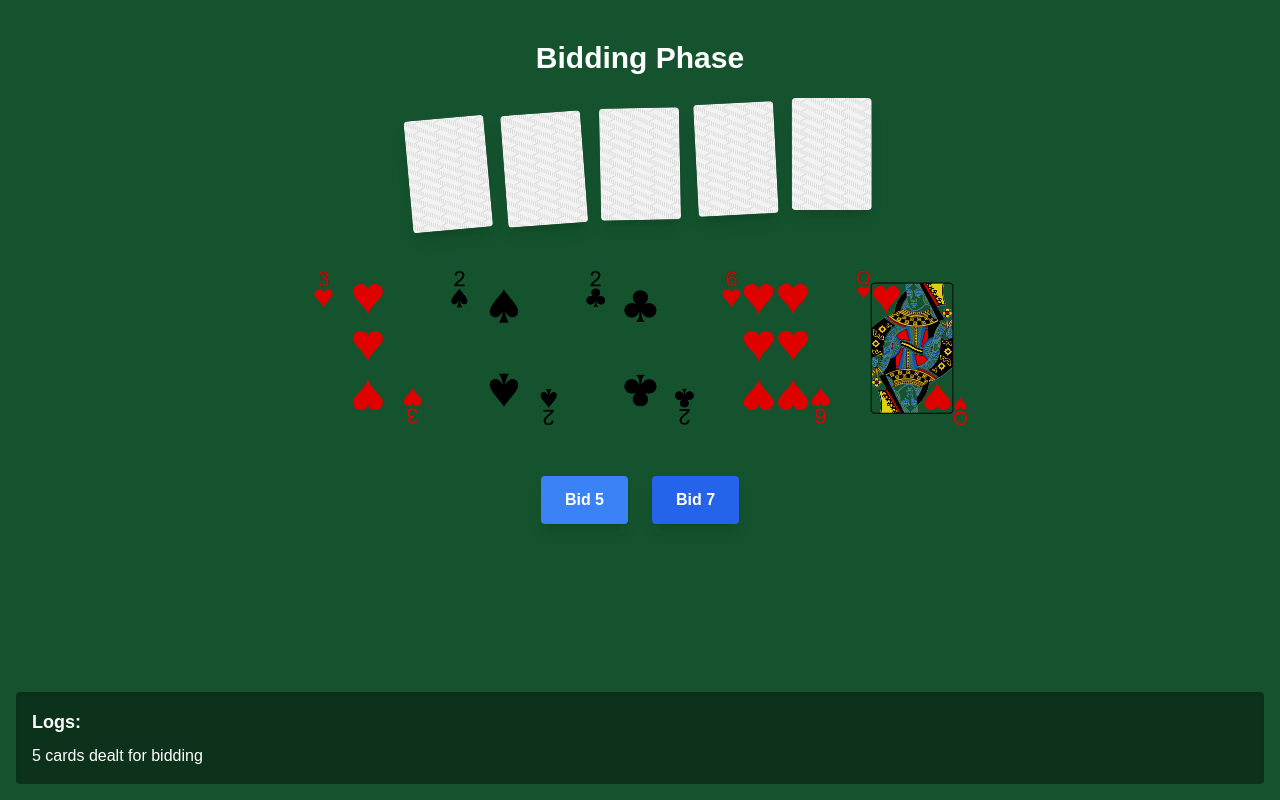
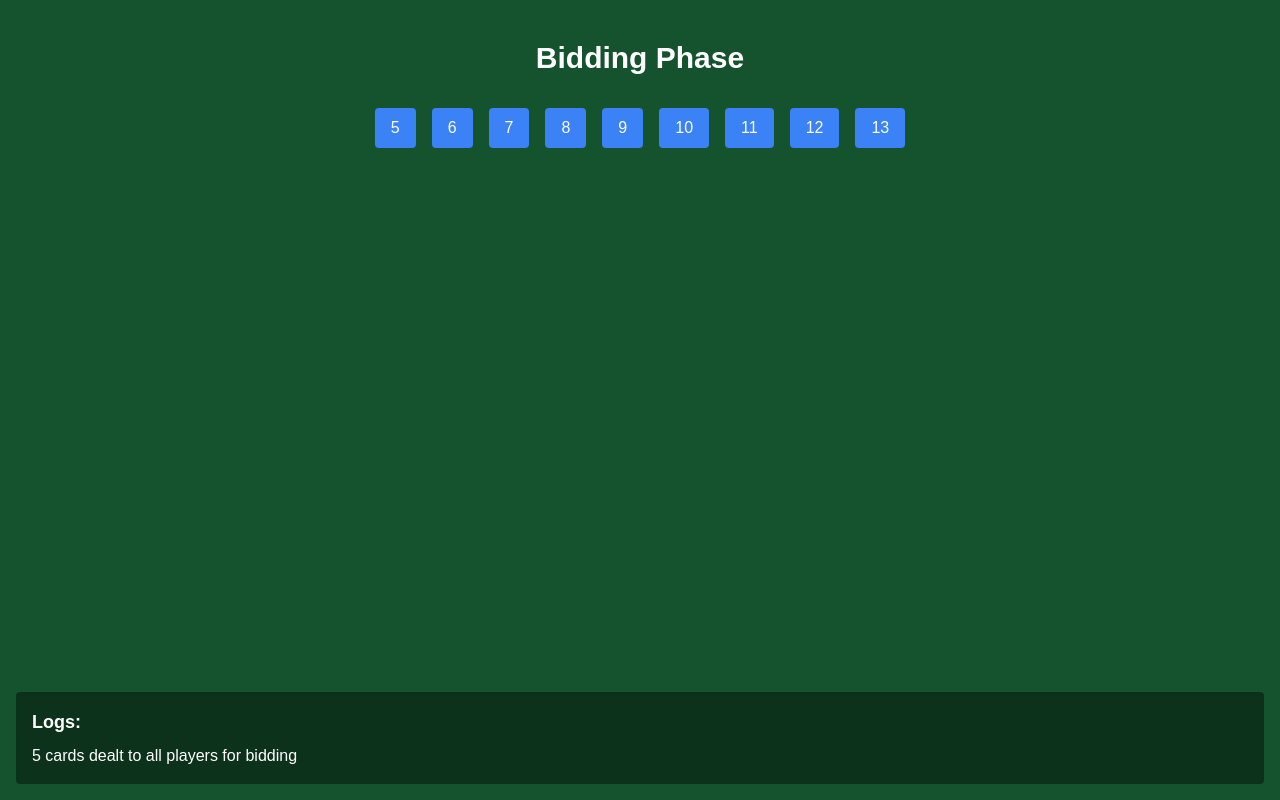
Before and after one commit to RanaAhmedEmon/Dak-Spades, a React (Vite) app: page / in a window 1280 px wide. Both pictures are taken after a click on the button "Start Round". Built offline with nearby package versions, Linux system fonts and the light colour scheme.

Commit message:
Update App.jsx

```diff
--- a/src/App.jsx
+++ b/src/App.jsx
@@ -11,7 +11,7 @@ function makeDeck() {
   return deck;
 }
 
-// Shuffle
+// Shuffle deck
 function shuffle(arr) {
   const a = arr.slice();
   for(let i=a.length-1;i>0;i--){
@@ -21,44 +21,42 @@ function shuffle(arr) {
   return a;
 }
 
-// Card Value for AI
+// Card value for AI evaluation
 function cardValue(card){
   return RANKS.indexOf(card.rank);
 }
 
-// AI choose bid
+// AI chooses bid
 function aiChooseBid(hand, defaultCall){
   const highCount = hand.filter(c=>["A","K","Q","J","10"].includes(c.rank)).length;
   const spadesCount = hand.filter(c=>c.suit==="S").length;
-  let estimate = Math.floor((highCount+spadesCount)/2);
+  let estimate = Math.floor((highCount + spadesCount)/2);
   estimate = Math.max(estimate, defaultCall);
   return Math.min(13, estimate);
 }
 
-// AI choose trump
+// AI chooses trump
 function aiChooseTrump(hand){
-  const scores={}; SUITS.forEach(s=>scores[s]=0);
-  hand.forEach(c=>{const val=cardValue(c); scores[c.suit]+= val>=8?3: val>=5?2:1;});
+  const scores = {};
+  SUITS.forEach(s=>scores[s]=0);
+  hand.forEach(c=>{
+    const val = cardValue(c);
+    scores[c.suit] += val >= 8 ? 3 : val >= 5 ? 2 : 1;
+  });
   return Object.entries(scores).sort((a,b)=>b[1]-a[1])[0][0];
 }
 
-// Legal cards to play (follow suit, else any)
+// Legal cards for play (follow suit if possible)
 function legalCards(hand, leadSuit) {
   if(!leadSuit) return hand.slice();
   const follow = hand.filter(c => c.suit === leadSuit);
   return follow.length ? follow : hand.slice();
 }
 
-// Card image paths
+// Card images
 function getCardImage(card){
-  const rankMap = {
-    "A":"ace","K":"king","Q":"queen","J":"jack",
-    "10":"10","9":"9","8":"8","7":"7","6":"6",
-    "5":"5","4":"4","3":"3","2":"2"
-  };
-  const suitMap = {
-    "S":"spades","H":"hearts","D":"diamonds","C":"clubs"
-  };
+  const rankMap = {"A":"ace","K":"king","Q":"queen","J":"jack","10":"10","9":"9","8":"8","7":"7","6":"6","5":"5","4":"4","3":"3","2":"2"};
+  const suitMap = {"S":"spades","H":"hearts","D":"diamonds","C":"clubs"};
   return `/assets/${rankMap[card.rank]}_of_${suitMap[card.suit]}.png`;
 }
 
@@ -76,59 +74,73 @@ export default function App() {
   const [leadSuit,setLeadSuit] = useState(null);
   const [logs,setLogs] = useState([]);
   const [scores,setScores] = useState({teamA:0, teamB:0});
-  const [fiveCardsDealt,setFiveCardsDealt] = useState(false);
+  const [playerBid, setPlayerBid] = useState(null);
+  const [playerTrump, setPlayerTrump] = useState(null);
 
   const log = t=>setLogs(l=>[t,...l].slice(0,50));
 
-  // Deal 5 cards for bidding
+  let fullDeck = shuffle(makeDeck());
+
+  // Deal 5 cards for initial bidding
   function dealFiveCards() {
-    const deck = shuffle(makeDeck());
     const handsLocal = {};
     for(let i=0;i<4;i++){
-      handsLocal[i] = deck.slice(i*5,(i+1)*5);
+      handsLocal[i] = fullDeck.slice(i*5, i*5+5);
     }
     setHands(handsLocal);
     setPhase("bidding");
-    setCurrentPlayer(0);
-    setFiveCardsDealt(true);
-    log("5 cards dealt for bidding");
+    log("5 cards dealt to all players for bidding");
   }
 
-  // Deal remaining 8 cards after bidding
+  // Deal remaining cards (8 per player)
   function dealRemainingCards() {
-    const deck = shuffle(makeDeck());
     const handsLocal = {...hands};
     for(let i=0;i<4;i++){
       const currentIds = handsLocal[i].map(c=>c.id);
-      handsLocal[i] = [...handsLocal[i], ...deck.filter(c=>!currentIds.includes(c.id)).slice(i*8,(i+1)*8)];
+      handsLocal[i] = [...handsLocal[i], ...fullDeck.filter(c=>!currentIds.includes(c.id)).slice(i*8,i*8+8)];
     }
     setHands(handsLocal);
-    log("Remaining 8 cards dealt");
+    log("Remaining 8 cards dealt, full hands ready");
   }
 
-  // Run Bidding
-  function runBidding(defaultCall=5){
-    const bidsLocal={0:defaultCall};
+  // Run bidding (after player bids)
+  function runBidding(playerBid) {
+    setPlayerBid(playerBid);
+    const bidsLocal = {0: playerBid};
     for(let p=1;p<4;p++){
-      bidsLocal[p]=aiChooseBid(hands[p], defaultCall);
+      bidsLocal[p] = aiChooseBid(hands[p], 5);
       log(`AI ${p} bids ${bidsLocal[p]}`);
     }
     setBids(bidsLocal);
+    // Determine high bidder
     const high = Object.entries(bidsLocal).reduce((best,[pid,v])=>!best||v>best.val?{pid:Number(pid),val:v}:best,null);
-    if(high && high.val>=defaultCall){
-      const chosen = high.pid===0 ? "S" : aiChooseTrump(hands[high.pid]);
-      setTrump({player:high.pid,bid:high.val,trump:chosen});
-      log(`${high.pid===0?'You':'AI '+high.pid} won bidding and sets trump ${chosen}`);
+    if(high){
+      if(high.pid === 0){
+        setPhase("trumpSelect"); // player selects trump
+        log("You won the bid! Select trump suit.");
+      } else {
+        const chosen = aiChooseTrump(hands[high.pid]);
+        setTrump({player: high.pid, bid: high.val, trump: chosen});
+        log(`AI ${high.pid} won bidding and sets trump ${chosen}`);
+        dealRemainingCards();
+        setPhase("play");
+        setCurrentPlayer(high.pid);
+      }
     }
+  }
+
+  // Player selects trump
+  function selectTrump(suit) {
+    setTrump({player:0,bid:playerBid,trump:suit});
+    log(`You selected trump: ${suit}`);
     dealRemainingCards();
     setPhase("play");
-    setCurrentPlayer(high.pid);
   }
 
-  // AI plays card (legal)
+  // AI plays card
   function aiPlayTurn(){
     const hand = hands[currentPlayer];
-    const card = legalCards(hand, leadSuit)[0];
+    const card = legalCards(hand,leadSuit)[0];
     playCard(currentPlayer, card);
   }
 
@@ -136,27 +148,27 @@ export default function App() {
   function playCard(pid, card){
     setHands(prev=>({...prev,[pid]:prev[pid].filter(c=>c.id!==card.id)}));
     setTrick(t=>{
-      const newTrick=[...t,{player:pid,card}];
+      const newTrick = [...t, {player:pid,card}];
       if(newTrick.length===1) setLeadSuit(card.suit);
 
       if(newTrick.length===4){
-        const lead = newTrick[0].card.suit;
         const trumpSuit = trump.trump;
-        let best=newTrick[0];
+        let best = newTrick[0];
 
         newTrick.forEach(play=>{
-          // If trump played and best not trump
           if(play.card.suit === trumpSuit && best.card.suit !== trumpSuit){
             best = play;
-          }
-          // Same suit (lead or trump)
-          else if(play.card.suit === best.card.suit && cardValue(play.card) > cardValue(best.card)){
+          } else if(play.card.suit === best.card.suit && cardValue(play.card) > cardValue(best.card)){
             best = play;
           }
         });
 
-        const team = best.player % 2 === 0 ? 'teamA' : 'teamB';
+        const team = best.player %2 ===0 ? 'teamA':'teamB';
         setScores(s=>({...s,[team]:s[team]+1}));
+
+        newTrick.forEach(p=>{
+          log(`${p.player===0?'You':'AI '+p.player} played ${p.card.rank} of ${p.card.suit}`);
+        });
 
         setTrick([]);
         setLeadSuit(null);
@@ -167,9 +179,11 @@ export default function App() {
     });
   }
 
-  // AI turn effect
   useEffect(()=>{
-    if(phase==='play' && players[currentPlayer].ai) setTimeout(aiPlayTurn,1200);
+    if(phase==='play' && players[currentPlayer].ai){
+      const legal = legalCards(hands[currentPlayer], leadSuit);
+      setTimeout(()=>playCard(currentPlayer, legal[0]),1200);
+    }
   },[currentPlayer,phase]);
 
   return (
@@ -183,75 +197,68 @@ export default function App() {
       }
 
       {/* Bidding */}
-      {phase==='bidding' && fiveCardsDealt &&
-        <div className="w-full flex flex-col items-center gap-8 mt-6">
+      {phase==='bidding' &&
+        <div className="flex flex-col items-center gap-8 mt-6">
           <h2 className="text-white text-3xl font-bold">Bidding Phase</h2>
+          <div className="flex flex-wrap gap-4 justify-center">
+            {[...Array(9)].map((_,i)=>
+              <button key={i} className="bg-blue-500 hover:bg-blue-400 text-white px-4 py-2 rounded" onClick={()=>runBidding(i+5)}>
+                {i+5}
+              </button>
+            )}
+          </div>
+          <div className="text-white mt-4">
+            {Object.entries(bids).map(([pid,v])=><div key={pid}>{pid==0?'You':`AI ${pid}`} bid: {v}</div>)}
+          </div>
+        </div>
+      }
 
-          {/* Top AI */}
-          <div className="flex gap-4 justify-center transform -rotate-3">
-            {hands[1]?.map((_,i)=><img key={i} src={backImg} className="w-20 h-28 rounded shadow-lg" alt="AI Card" style={{transform: `rotate(${Math.random()*6-3}deg)`}}/>)}
-          </div>
-
-          {/* Player Hand */}
-          <div className="flex flex-wrap gap-6 justify-center mt-4">
-            {hands[0]?.map(c=>{
-              const legal = legalCards(hands[0], leadSuit);
-              const isLegal = legal.some(lc => lc.id === c.id);
-              return (
-                <img key={c.id} src={getCardImage(c)} className={`w-28 h-40 cursor-pointer transform hover:scale-110 transition-all duration-300 ${isLegal ? '' : 'opacity-40 pointer-events-none'}`}
-                  onClick={()=>isLegal && playCard(0,c)}
-                  alt={c.id}/>
-              )
-            })}
-          </div>
-
-          {/* Bid Buttons */}
-          <div className="mt-4 flex gap-6">
-            <button className="bg-blue-500 hover:bg-blue-400 text-white font-bold px-6 py-3 rounded shadow-lg" onClick={()=>runBidding(5)}>Bid 5</button>
-            <button className="bg-blue-600 hover:bg-blue-500 text-white font-bold px-6 py-3 rounded shadow-lg" onClick={()=>runBidding(7)}>Bid 7</button>
-          </div>
-
-          {/* AI Bids */}
-          <div className="text-white text-lg mt-4">
-            {Object.entries(bids).map(([pid,v])=>(
-              <div key={pid}>{pid==0?'You':`AI ${pid}`} bid: {v}</div>
-            ))}
+      {/* Trump selection */}
+      {phase==='trumpSelect' &&
+        <div className="flex flex-col items-center gap-4 mt-6">
+          <h2 className="text-white text-3xl font-bold">Select Trump</h2>
+          <div className="flex gap-4">
+            {SUITS.map(s=>
+              <button key={s} className="bg-red-500 hover:bg-red-400 text-white px-4 py-2 rounded" onClick={()=>selectTrump(s)}>
+                {s}
+              </button>
+            )}
           </div>
         </div>
       }
 
       {/* Play Phase */}
       {phase==='play' &&
-        <div className="w-full flex flex-col items-center gap-8 mt-4 relative">
+        <div className="relative w-full flex flex-col items-center gap-8">
+
           <div className="text-white text-2xl font-bold mb-2">Trump: {trump.trump} | Scores - Team A: {scores.teamA} Team B: {scores.teamB}</div>
 
-          {/* Top AI */}
-          <div className="flex gap-4 justify-center mt-4">
-            {hands[1]?.map((_,i)=><img key={i} src={backImg} className="w-20 h-28 rounded shadow-lg" alt="AI Card" style={{transform: `rotate(${Math.random()*6-3}deg)`}}/>)}
+          {/* Round table AI top */}
+          <div className="flex justify-center gap-6 mt-2">
+            {hands[1]?.map((_,i)=><img key={i} src={backImg} className="w-20 h-28 rounded shadow-lg" alt="AI Card"/>)}
           </div>
 
-          {/* Play Table */}
-          <div className="relative w-full flex justify-center items-center mt-8 h-48">
+          {/* Trick cards */}
+          <div className="relative w-full flex justify-center items-center h-48">
             {trick.map((t,i)=>(
-              <img key={t.card.id} src={getCardImage(t.card)} className="w-28 h-40 rounded shadow-2xl absolute transition-transform duration-700"
-                style={{transform: `translate(${(i-1.5)*80}px,0px) rotate(${Math.random()*6-3}deg)`}}
-                alt={t.card.id}/>
+              <img key={t.card.id} src={getCardImage(t.card)} className="w-28 h-40 rounded shadow-2xl absolute transition-transform duration-700" style={{transform:`translate(${(i-1.5)*80}px,0)`}}/>
             ))}
           </div>
 
-          {/* Bottom AI */}
+          {/* AI left/right */}
           <div className="flex justify-between w-full px-20 mt-8">
-            <div className="flex gap-4">{hands[3]?.map((_,i)=><img key={i} src={backImg} className="w-20 h-28 rounded shadow-lg" alt="AI Card" style={{transform: `rotate(${Math.random()*6-3}deg)`}}/>)}</div>
-            <div className="flex gap-4">{hands[2]?.map((_,i)=><img key={i} src={backImg} className="w-20 h-28 rounded shadow-lg" alt="AI Card" style={{transform: `rotate(${Math.random()*6-3}deg)`}}/>)}</div>
+            <div className="flex flex-col items-center gap-2">{hands[3]?.map((_,i)=><img key={i} src={backImg} className="w-20 h-28 rounded shadow-lg" alt="AI Card"/>)}</div>
+            <div className="flex flex-col items-center gap-2">{hands[2]?.map((_,i)=><img key={i} src={backImg} className="w-20 h-28 rounded shadow-lg" alt="AI Card"/>)}</div>
           </div>
 
-          {/* Player Hand */}
-          <div className="flex gap-6 mt-8 flex-wrap justify-center">
-            {hands[0]?.map(c=>{
+          {/* Player hand fanned */}
+          <div className="flex gap-4 mt-8 justify-center relative">
+            {hands[0]?.map((c,i)=>{
               const legal = legalCards(hands[0], leadSuit);
-              const isLegal = legal.some(lc => lc.id === c.id);
+              const isLegal = legal.some(lc=>lc.id===c.id);
               return (
-                <img key={c.id} src={getCardImage(c)} className={`w-28 h-40 cursor-pointer transform hover:scale-110 transition-all duration-300 ${isLegal ? '' : 'opacity-40 pointer-events-none'}`}
+                <img key={c.id} src={getCardImage(c)} className={`w-28 h-40 cursor-pointer transform hover:scale-110 transition-all duration-300 ${isLegal?'':'opacity-40 pointer-events-none'}`}
+                  style={{transform:`rotate(${i*4-24}deg)`}}
                   onClick={()=>isLegal && playCard(0,c)}
                   alt={c.id}/>
               )
```
